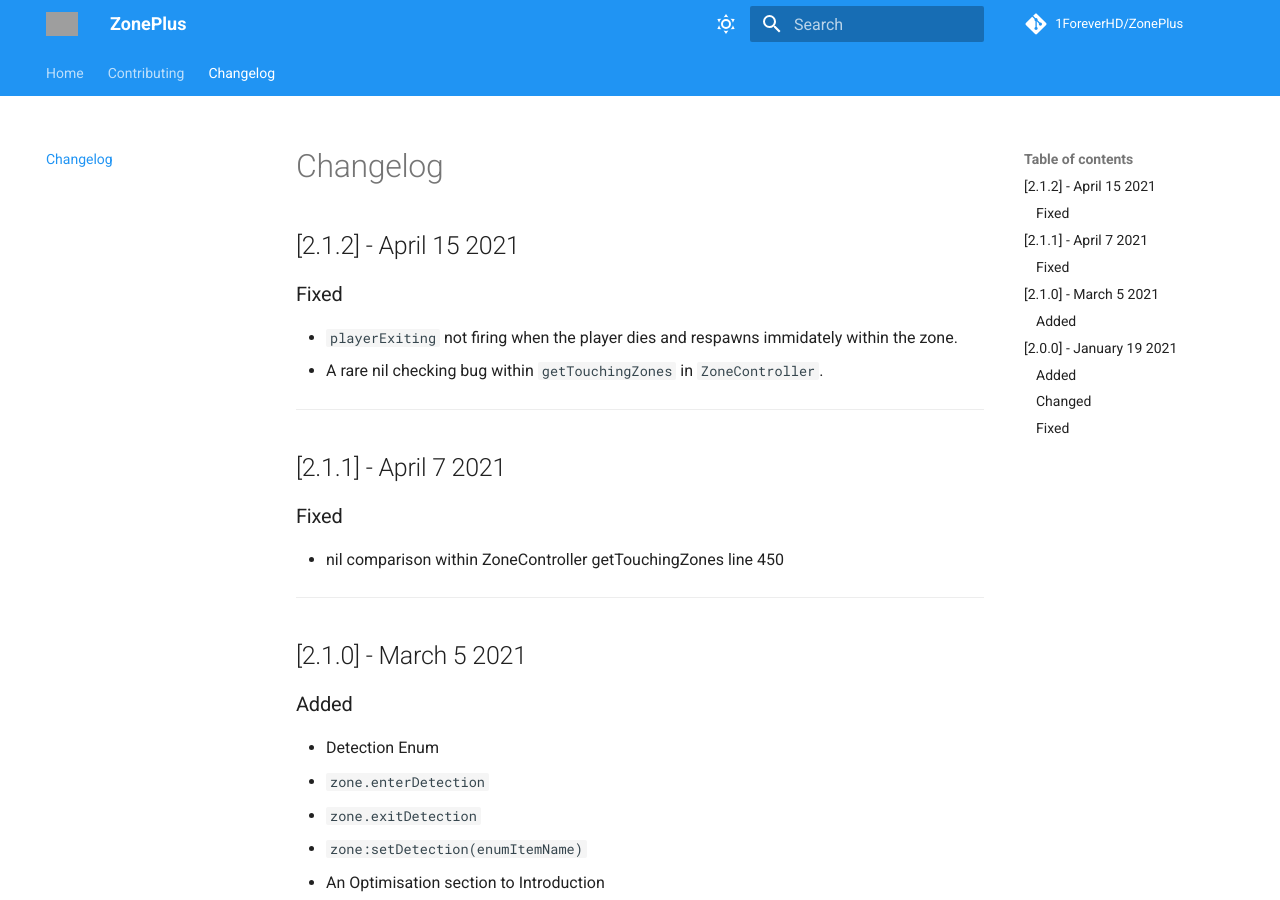
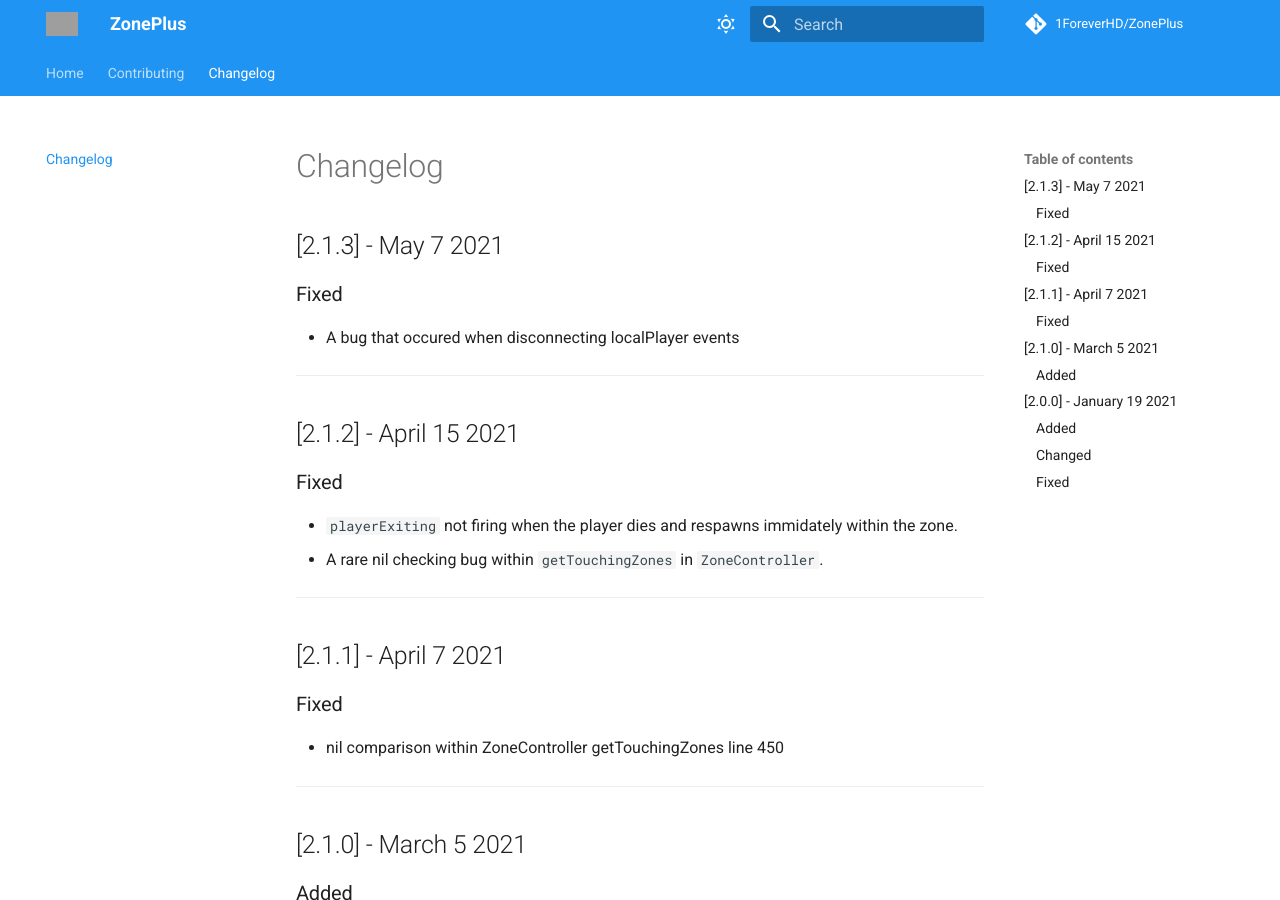
Before and after one commit to 1ForeverHD/ZonePlus, an MkDocs documentation site: the page built from docs/changelog.md, in a window 1280 px wide and 900 px high. Built offline with MkDocs 1.6.1 and Material for MkDocs 9.7.7, drawn with Linux system fonts in a browser that asks for light colours; comment, search, counter and statistics services are not loaded; grey boxes are pictures that could not be loaded.

Commit message:
Updated docs

```diff
--- a/docs/changelog.md
+++ b/docs/changelog.md
@@ -1,3 +1,10 @@
+## [2.1.3] - May 7 2021
+### Fixed
+- A bug that occured when disconnecting localPlayer events
+
+
+
+--------
 ## [2.1.2] - April 15 2021
 ### Fixed
 - ``playerExiting`` not firing when the player dies and respawns immidately within the zone.
```
Also changed, not shown: 1 other file.
